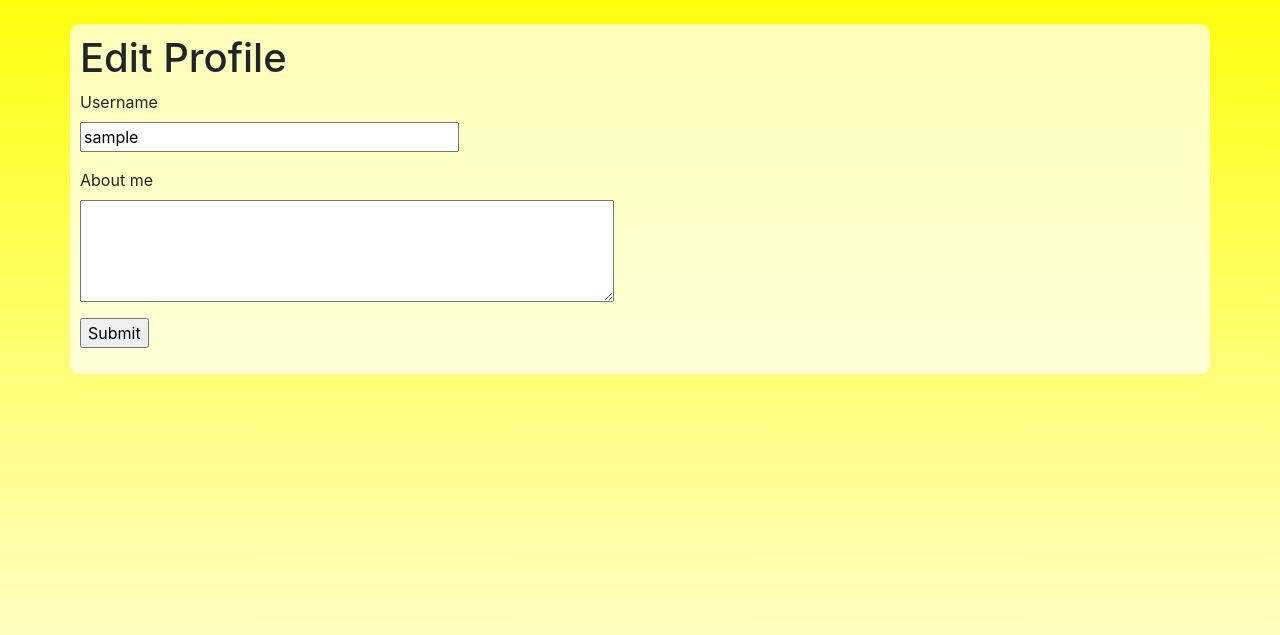
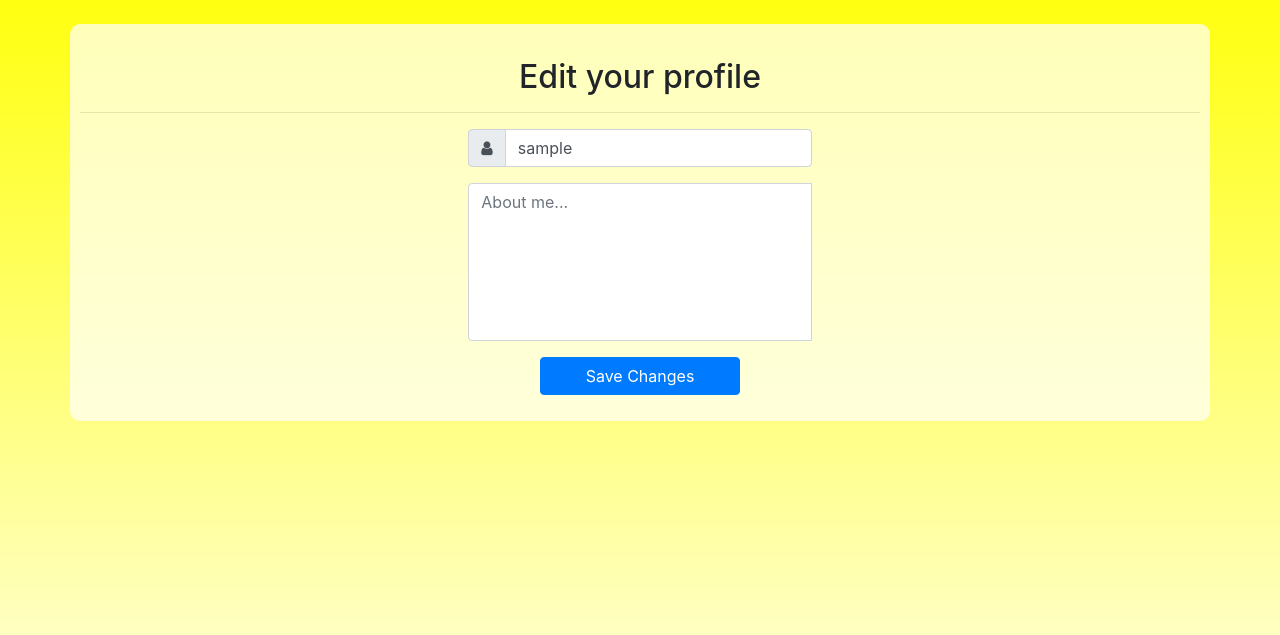
Before and after one commit to Haider8/Nerd-Notes, a Flask app: page /edit_profile in a window 1280 px wide. Shown: the part 56-691 px from the top of the page. Run offline with Flask 2, Linux system fonts and the light colour scheme; the visitor is signed in with stand-in values (Sample User, id 1); data comes from the database, SQL or seed files in the repository; some libraries are stand-ins or nearby versions.

Commit message:
enh: Create user profile frontend

```diff
--- a/app/templates/edit_profile.html
+++ b/app/templates/edit_profile.html
@@ -1,23 +1,38 @@
 {% extends "base.html" %}
 
 {% block content %}
-    <h1>Edit Profile</h1>
+<br>
+<center>
+    <h2>Edit your profile</h2>
+    <hr>
     <form action="" method="post">
+       <div class="form-group">
         {{ form.hidden_tag() }}
         <p>
-            {{ form.username.label }}<br>
-            {{ form.username(size=32) }}<br>
+            <div class="col-md-4 mb-3">
+                <div class="input-group">
+                    <div class="input-group-prepend">
+                      <span class="input-group-text" id="inputGroupPrepend"><i class="fa fa-user"></i></span>
+                  </div>
+                  {{ form.username(size=32, class="form-control", placeholder="Username") }}
                   {% for error in form.username.errors %}
+                  <br>
                   <span style="color: red;">[{{ error }}]</span>
                   {% endfor %}
+              </div>
+          </div>
       </p>
       <p>
-            {{ form.about_me.label }}<br>
-            {{ form.about_me(cols=50, rows=4) }}<br>
+        <div class="col-md-4 mb-3">
+            <div class="input-group">
+                {{ form.about_me(rows=6, class="form-control", style="resize: none; width:300px", placeholder="About me...") }}<br>
                 {% for error in form.about_me.errors %}
                 <span style="color: red;">[{{ error }}]</span>
                 {% endfor %}
+            </div>
+        </div>
     </p>
-        <p>{{ form.submit() }}</p>
+    <p>{{ form.submit(value="Save Changes", class="btn btn-primary", style="width: 200px") }}</p>
 </form>
+</center>
 {% endblock %}
```
Also changed, not shown: app/templates/user.html (+20 -13 lines). Lines whose indentation alone changed are shown as unchanged.
